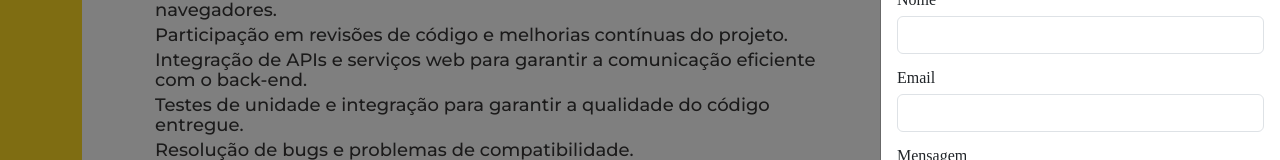
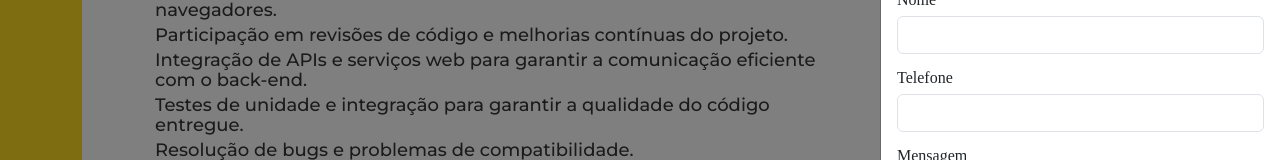
Before and after one commit to EdilsonBaggio/card-dev-react, a React (Create React App) app: page / in a window 1280 px wide. Both pictures are taken after a click on the button "Sobre min!". Shown: the part 394-554 px from the top of the page. Built offline with nearby package versions, Linux system fonts and the light colour scheme; no server answers.

Commit message:
Feat Curriculo: Editando o curriculo

```diff
--- a/src/components/index.js
+++ b/src/components/index.js
@@ -7,9 +7,7 @@ import Offcanvas from 'react-bootstrap/Offcanvas';
 import { FaLinkedin, FaGithub, FaWhatsapp } from 'react-icons/fa';
 
 import { MdAlternateEmail } from "react-icons/md";
-import axios from 'axios';
 import { useTranslation } from 'react-i18next';
-
 import brasil from "../locales/brasil.png"
 import estadosunidos from "../locales/estados-unidos.png"
 
@@ -221,11 +219,11 @@ export function Sobre() {
 export function Form({ action }) {
     const [formData, setFormData] = useState({
         nome: '',
-        email: '',
+        telefone: '',
         mensagem: ''
     });
 
-    const { nome, email, mensagem } = formData;
+    const { nome, telefone, mensagem } = formData;
 
     const handleChange = (e) => {
         const { name, value } = e.target;
@@ -235,24 +233,15 @@ export function Form({ action }) {
         });
     };
 
-    const config = {
-        headers: {
-          'Content-Type': 'application/json'
-        }
-    };
-
     const handleSubmit = (e) => {
         e.preventDefault();
 
-        if (nome.trim() === '' || email.trim() === '' || mensagem.trim() === '') {
+        if (nome.trim() === '' || telefone.trim() === '' || mensagem.trim() === '') {
             alert('Por favor, preencha todos os campos.');
         } else {
-            axios.post('http://localhost:5000/', formData, config).then((response) => {
-                console.log('Resposta do servidor:', response.data);
-            })
-            .catch((error) => {
-                console.error('Ocorreu um erro ao enviar os dados:', error);
-            });
+            const whatsappLink = `https://api.whatsapp.com/send?phone=5511991680375&text=${encodeURIComponent(`Nome: ${nome}\nTelefone: ${telefone}\nMensagem: ${mensagem}`)}`;
+
+            window.open(whatsappLink, '_blank');
         }
     };
 
@@ -261,15 +250,37 @@ export function Form({ action }) {
             <form onSubmit={handleSubmit}>
                 <div className="mb-3">
                     <label htmlFor="nomeInput" className="form-label">Nome</label>
-                    <input name="nome" type="text" className="form-control" id="nomeInput" value={nome} onChange={handleChange} />
+                    <input
+                        name="nome"
+                        type="text"
+                        className="form-control"
+                        id="nomeInput"
+                        value={nome}
+                        onChange={handleChange}
+                    />
                 </div>
                 <div className="mb-3">
-                    <label htmlFor="emailInput" className="form-label">Email</label>
-                    <input name="email" type="email" className="form-control" id="emailInput" value={email} onChange={handleChange} />
+                    <label htmlFor="telefoneInput" className="form-label">Telefone</label>
+                    <input
+                        name="telefone"
+                        type="tel"
+                        className="form-control"
+                        id="telefoneInput"
+                        value={telefone}
+                        onChange={handleChange}
+                    />
                 </div>
                 <div className="mb-3">
                     <label htmlFor="mensagemTextarea" className="form-label">Mensagem</label>
-                    <textarea name="mensagem" className="form-control" rows={4} cols={40} id="mensagemTextarea" value={mensagem} onChange={handleChange} />
+                    <textarea
+                        name="mensagem"
+                        className="form-control"
+                        rows={4}
+                        cols={40}
+                        id="mensagemTextarea"
+                        value={mensagem}
+                        onChange={handleChange}
+                    />
                 </div>
                 <button type="submit" className="btn btn-dark">
                     Enviar
```
